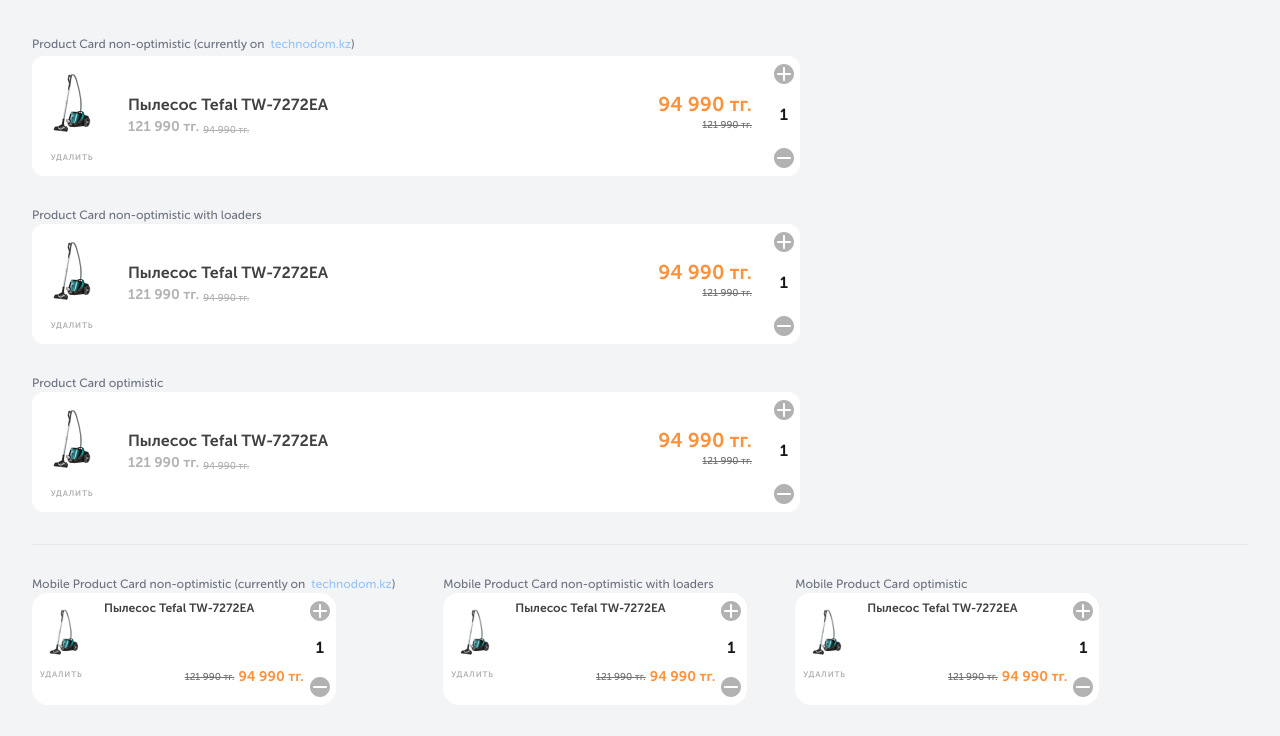
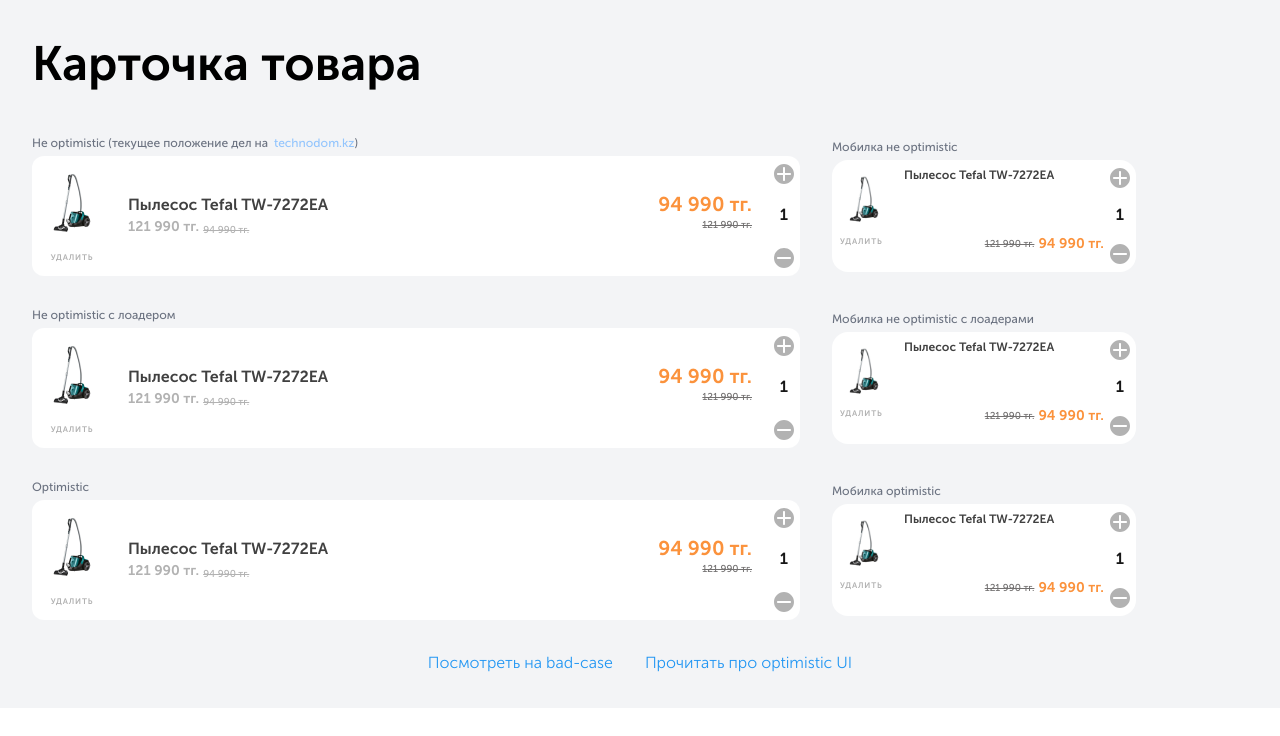
Before and after one commit to mnik01/optimisticUI, a React (Vite) app: page / in a window 1280 px wide. Shown: the top 736 px of the page. Built offline with nearby package versions, Linux system fonts and the light colour scheme.

Commit message:
feat: ui updated

```diff
--- a/src/App.tsx
+++ b/src/App.tsx
@@ -5,6 +5,11 @@
 import CardLoaders from "./components/CardLoaders";
 import CardOptimistic from "./components/CardOptimistic";
 
+// TODO: add tooltip: скорость ответа от серва одинаковая во всех подходах
+// TODO: hide desktop in mobile design
+// TODO: add input implementation
+// TODO: add polling
+// TODO: add negative case
 
 export default function App() {
   const product: Product = {
@@ -25,33 +30,41 @@
 
   return (
     <div>
-      <div className="p-8 flex flex-col gap-8 bg-gray-100">
-        <div>
-          <span className="text-xs text-gray-500">Product Card non-optimistic (currently on &nbsp;<a className="text-blue-300" href="https://www.technodom.kz">technodom.kz</a>)</span>
-          <Card product={product} />
-        </div>
-        <div>
-          <p className="text-xs text-gray-500">Product Card non-optimistic with loaders</p>
-          <CardLoaders product={product} />
-        </div>
-        <div>
-          <p className="text-xs text-gray-500">Product Card optimistic</p>
-          <CardOptimistic product={product} />
-        </div>
-        <hr />
-        <div className="flex gap-12">
-          <div>
-            <p className="text-xs text-gray-500">Mobile Product Card non-optimistic (currently on &nbsp;<a className="text-blue-300" href="https://www.technodom.kz">technodom.kz</a>)</p>
+      <div className="p-8 min-w-fit flex flex-col gap-8 bg-gray-100">
+        <h1 className="min-w-fit bg-gray-100 text-[48px] font-bold text-gray-00">Карточка товара</h1>
+        <div className="flex items-center gap-8">
+          <div className="flex flex-col gap-1">
+            <span className="text-xs text-gray-500">Не optimistic (текущее положение дел на &nbsp;<a className="text-blue-300" href="https://www.technodom.kz">technodom.kz</a>)</span>
+            <Card product={product} />
+          </div>
+          <div className="flex flex-col gap-1">
+            <p className="text-xs text-gray-500">Мобилка не optimistic</p>
             <Card product={product} foreceMobile />
           </div>
-          <div>
-            <p className="text-xs text-gray-500">Mobile Product Card non-optimistic with loaders</p>
+        </div>
+        <div className="flex items-center gap-8">
+          <div className="flex flex-col gap-1">
+            <span className="text-xs text-gray-500">Не optimistic с лоадером</span>
+            <CardLoaders product={product} />
+          </div>
+          <div className="flex flex-col gap-1">
+            <p className="text-xs text-gray-500">Мобилка не optimistic с лоадерами</p>
             <CardLoaders product={product} foreceMobile />
           </div>
-          <div>
-            <p className="text-xs text-gray-500">Mobile Product Card optimistic</p>
+        </div>
+        <div className="flex items-center gap-8">
+          <div className="flex flex-col gap-1">
+            <span className="text-xs text-gray-500">Optimistic</span>
+            <CardOptimistic product={product} />
+          </div>
+          <div className="flex flex-col gap-1">
+            <p className="text-xs text-gray-500">Мобилка optimistic</p>
             <CardOptimistic product={product} foreceMobile />
           </div>
+        </div>
+        <div className="flex gap-8 justify-center">
+          <button className="text-[#2196f3] font-light outline-1">Посмотреть на bad-case</button>
+          <a href="https://simonhearne.com/2021/optimistic-ui-patterns/#feedback-first" className="text-[#2196f3] font-light outline-1">Прочитать про optimistic UI</a>
         </div>
       </div>
       <ToastContainer />
--- a/src/api/product.ts
+++ b/src/api/product.ts
@@ -37,7 +37,7 @@
 
 export const patchProduct = async (product: Product): Promise<Product> => {
   const data = await fetch(`https://jsonplaceholder.typicode.com/todos/${product.quantity}`).then((res) => res.json());
-  await new Promise((resolve) => setTimeout(resolve, 1000));
+  await new Promise((resolve) => setTimeout(resolve, 500));
 
   const { quantity } = product
 
```
